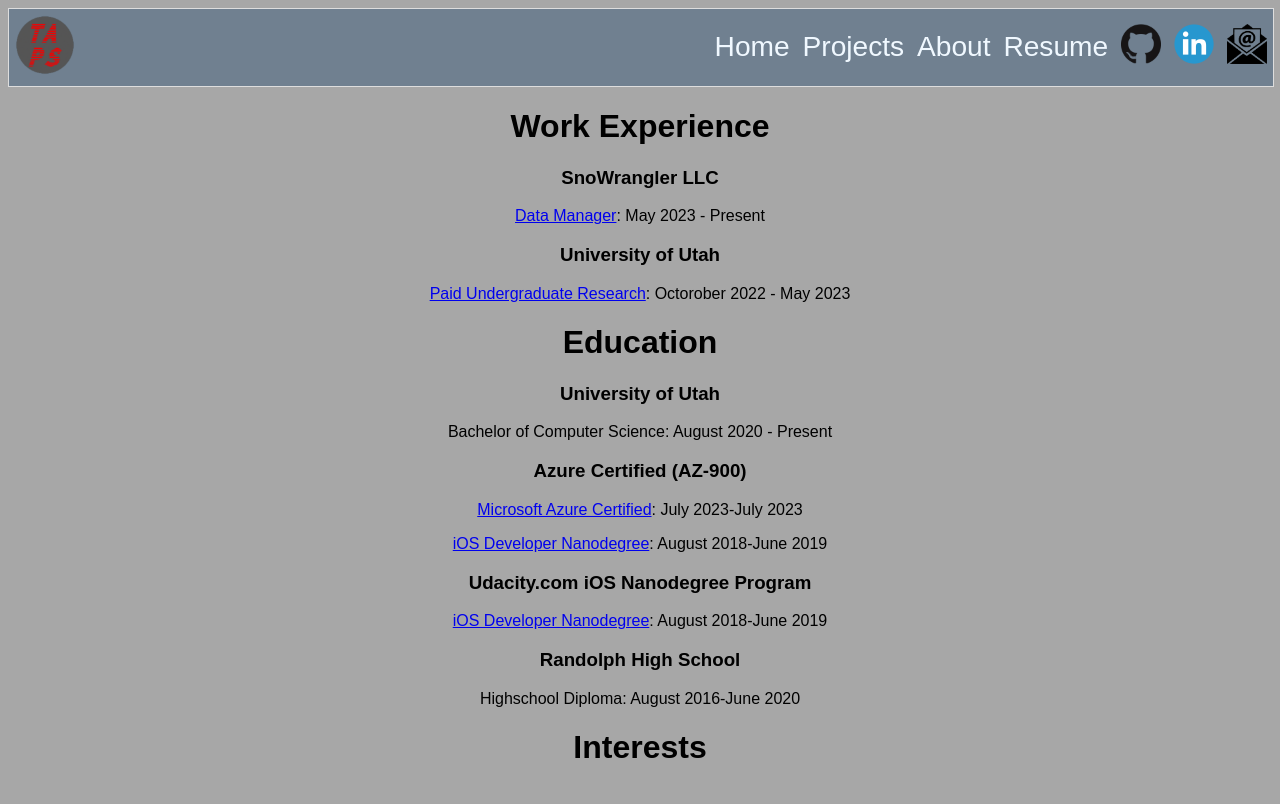
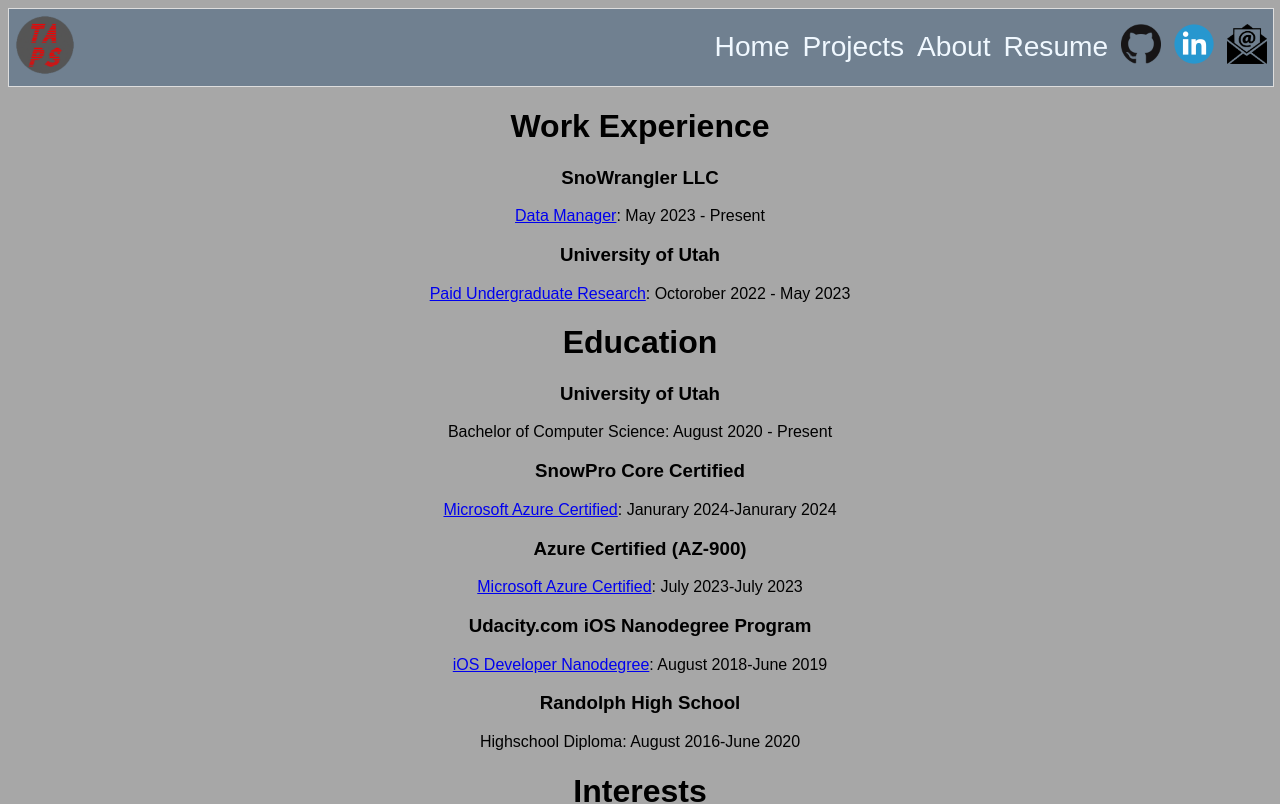
Before and after one commit to tapscodes/tapscodes.github.io, a Next.js app: page /about in a window 1280 px wide. Shown: the top 804 px of the page. Built offline with nearby package versions, Linux system fonts and the light colour scheme.

Commit message:
added snowpro core cert

```diff
--- a/pages/about.js
+++ b/pages/about.js
@@ -21,9 +21,10 @@
             <h1>Education</h1>
             <h3>University of Utah</h3>
             <p>Bachelor of Computer Science: August 2020 - Present</p>
+            <h3>SnowPro Core Certified</h3>
+            <p><Link href="/PDFS/az_900_cert.pdf">Microsoft Azure Certified</Link>: Janurary 2024-Janurary 2024</p>
             <h3>Azure Certified (AZ-900)</h3>
             <p><Link href="/PDFS/az_900_cert.pdf">Microsoft Azure Certified</Link>: July 2023-July 2023</p>
-            <p><Link href="/PDFs/iOS_Nanodegree.pdf">iOS Developer Nanodegree</Link>: August 2018-June 2019</p>
             <h3>Udacity.com iOS Nanodegree Program</h3>
             <p><Link href="/PDFs/iOS_Nanodegree.pdf">iOS Developer Nanodegree</Link>: August 2018-June 2019</p>
             <h3>Randolph High School</h3>
```
Also changed, not shown: 1 other file (tests, documents, lock files or other folders).
